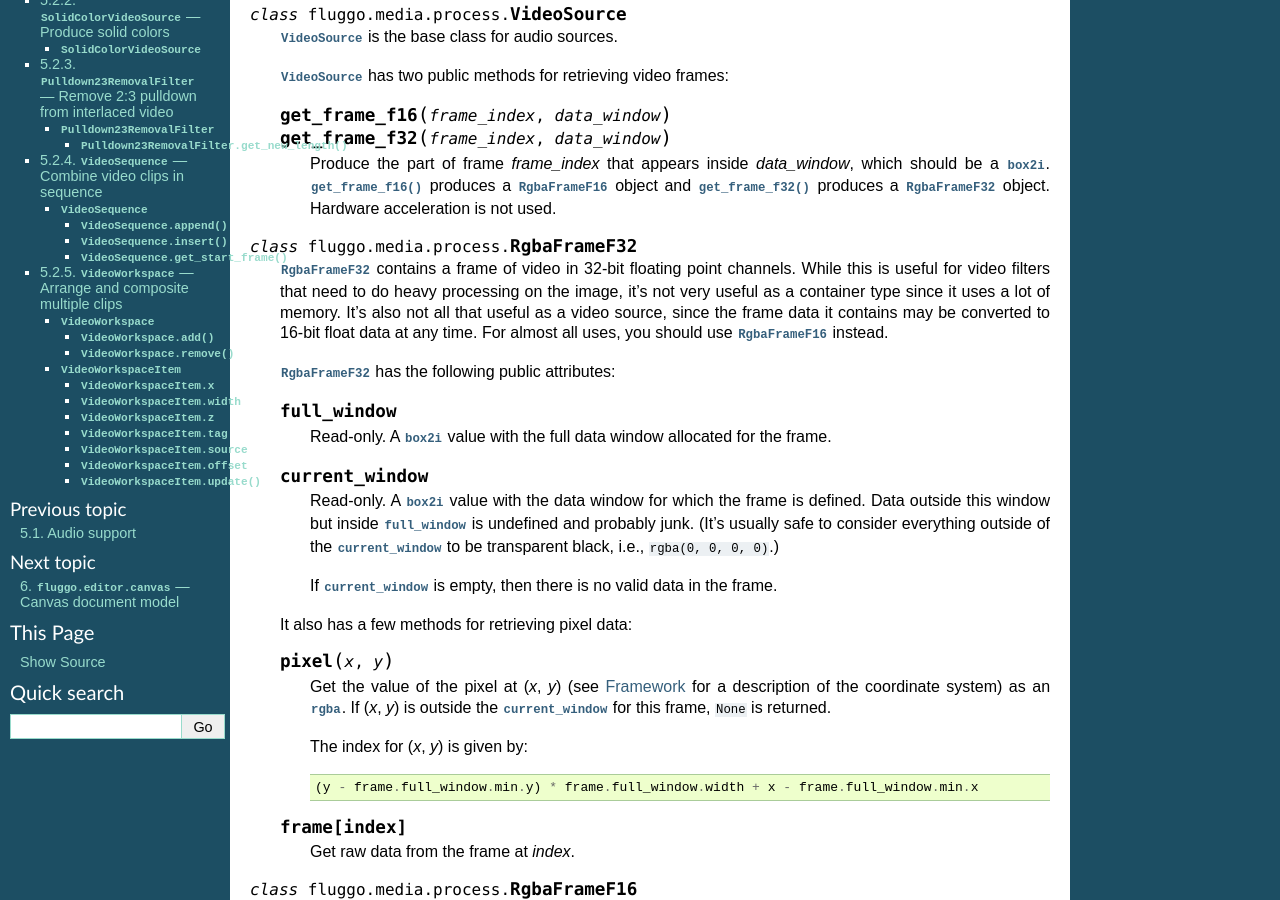
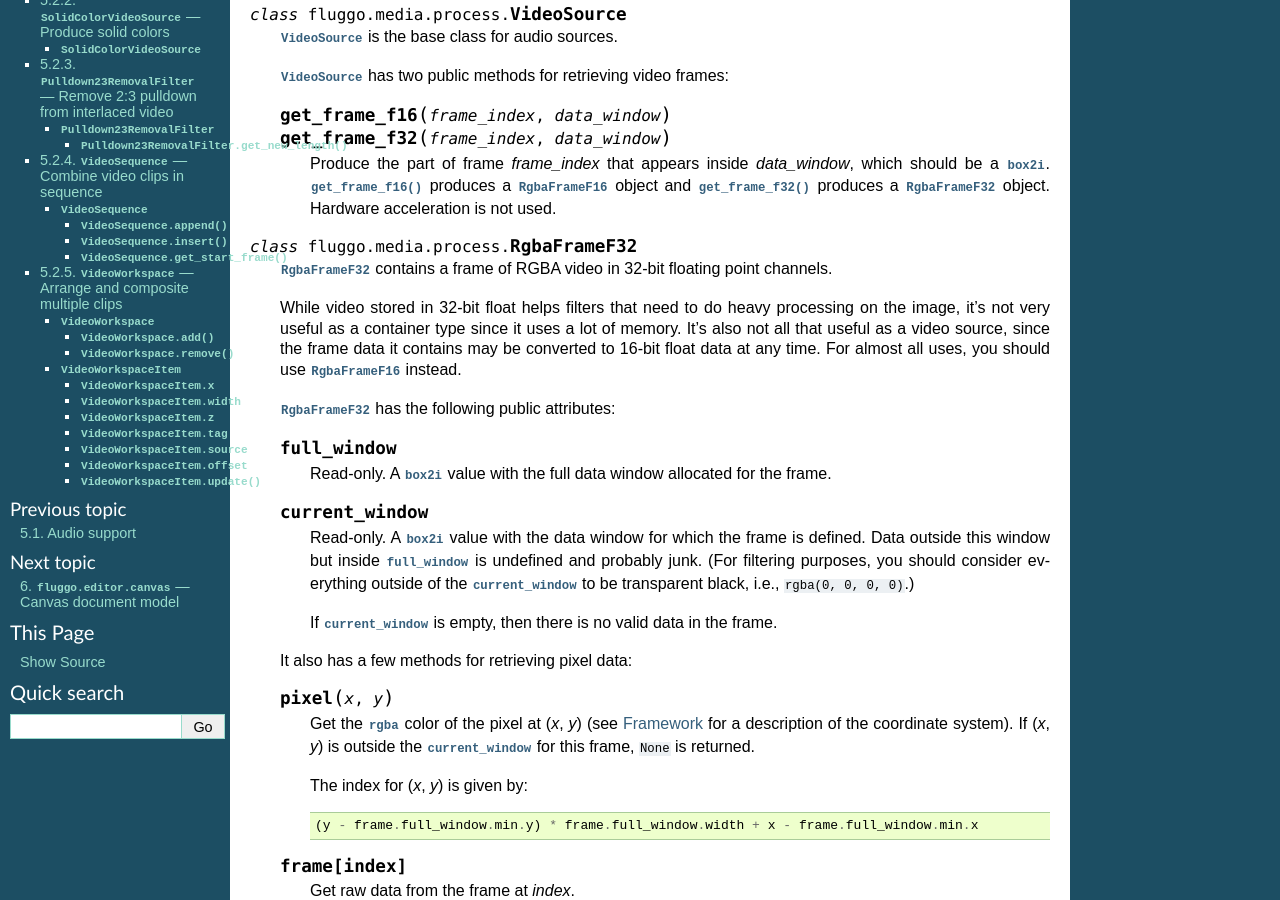
Before and after one commit to fluggo/Canvas, a Sphinx documentation site: the page built from docs/sphinx/process/video.rst, in a window 1280 px wide and 900 px high, scrolled down 292 px. Built offline with Sphinx 7.4.7, drawn with Linux system fonts in a browser that asks for light colours; formulas are drawn with MathJax 3.

Commit message:
Docs: Various clarifications.

```diff
--- a/docs/sphinx/process/audio.rst
+++ b/docs/sphinx/process/audio.rst
@@ -103,7 +103,7 @@ will add overlapping clips together when audio data is requested.
 
     :class:`AudioWorkspace` has the following public attributes:
 
-    .. method:: add(source[, offset=0[, x=0[, width=0[, tag=None]]]])
+    .. method:: add(source[, offset=0, x=0, width=0, tag=None])
 
         Add a new item to the workspace using source *source* starting *offset*
         samples in. The item is placed at *x* and runs for *width* samples. An
--- a/docs/sphinx/process/video.rst
+++ b/docs/sphinx/process/video.rst
@@ -35,8 +35,9 @@ the same captured frame for all frame indexes.)
 
 .. class:: RgbaFrameF32
 
-    :class:`RgbaFrameF32` contains a frame of video in 32-bit floating point channels.
-    While this is useful for video filters that need to do heavy processing on the
+    :class:`RgbaFrameF32` contains a frame of RGBA video in 32-bit floating point channels.
+
+    While video stored in 32-bit float helps filters that need to do heavy processing on the
     image, it's not very useful as a container type since it uses a lot of memory.
     It's also not all that useful as a video source, since the frame data it contains
     may be converted to 16-bit float data at any time. For almost all uses, you
@@ -53,8 +54,8 @@ the same captured frame for all frame indexes.)
 
         Read-only. A :class:`~.box2i` value with the data window for which the frame
         is defined. Data outside this window but inside :attr:`full_window`
-        is undefined and probably junk. (It's usually safe to consider everything
-        outside of the :attr:`current_window` to be transparent black, i.e.,
+        is undefined and probably junk. (For filtering purposes, you should consider
+        everything outside of the :attr:`current_window` to be transparent black, i.e.,
         ``rgba(0, 0, 0, 0)``.)
 
         If :attr:`current_window` is empty, then there is no valid data in the frame.
@@ -63,8 +64,8 @@ the same captured frame for all frame indexes.)
 
     .. method:: pixel(x, y)
 
-        Get the value of the pixel at (*x*, *y*) (see :ref:`framework` for a
-        description of the coordinate system) as an :class:`~fluggo.media.basetypes.rgba`.
+        Get the :class:`~.rgba` color of the pixel at (*x*, *y*) (see
+        :ref:`framework` for a description of the coordinate system).
         If (*x*, *y*) is outside the :attr:`current_window` for this frame, ``None`` is returned.
 
         The index for (*x*, *y*) is given by::
```
